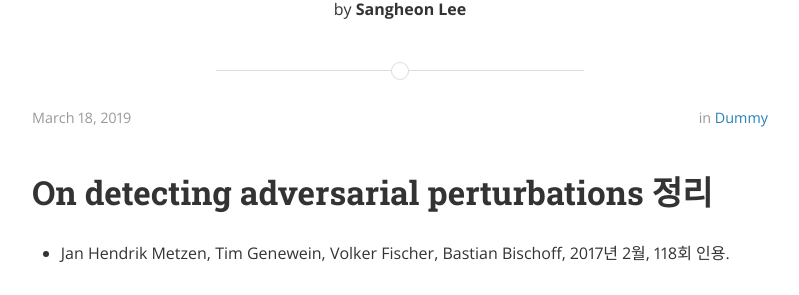
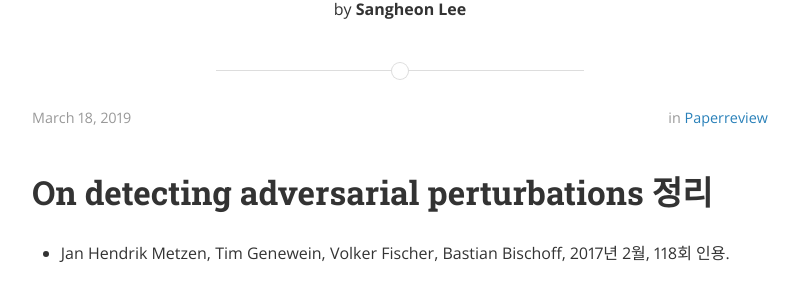
Before and after one commit to pod3275/pod3275.github.io, a Jekyll site: the page built from _posts/2019-03-18-Ondetecting.markdown, in a window 1280 px wide and 900 px high. Shown: the part 177-472 px from the top of the window, without its empty margins (240-1039 px from the left). Built offline with Jekyll 4.4.1, drawn with Linux system fonts in a browser that asks for light colours; nearby versions of some CDN libraries; comment, search, counter and statistics services are not loaded.

Commit message:
category updated

```diff
--- a/_posts/2019-03-15-Bypass.markdown
+++ b/_posts/2019-03-15-Bypass.markdown
@@ -3,7 +3,7 @@ layout: post
 title:  "Adversarial Examples Are Not Easily Detected: Bypassing Ten Detection Methods 정리"
 date:   2019-03-15 20:28:00
 author: Sangheon Lee
-categories: PageReview
+categories: PaperReview
 ---
 
 # Adversarial Examples Are Not Easily Detected: Bypassing Ten Detection Methods 정리
--- a/_posts/2019-03-18-Ondetecting.markdown
+++ b/_posts/2019-03-18-Ondetecting.markdown
@@ -3,7 +3,7 @@ layout: post
 title:  "On Detecting Adversarial Perturbations 정리"
 date:   2019-03-18 21:53:00
 author: Sangheon Lee
-categories: Dummy
+categories: PaperReview
 ---
 
 # On detecting adversarial perturbations 정리
```
